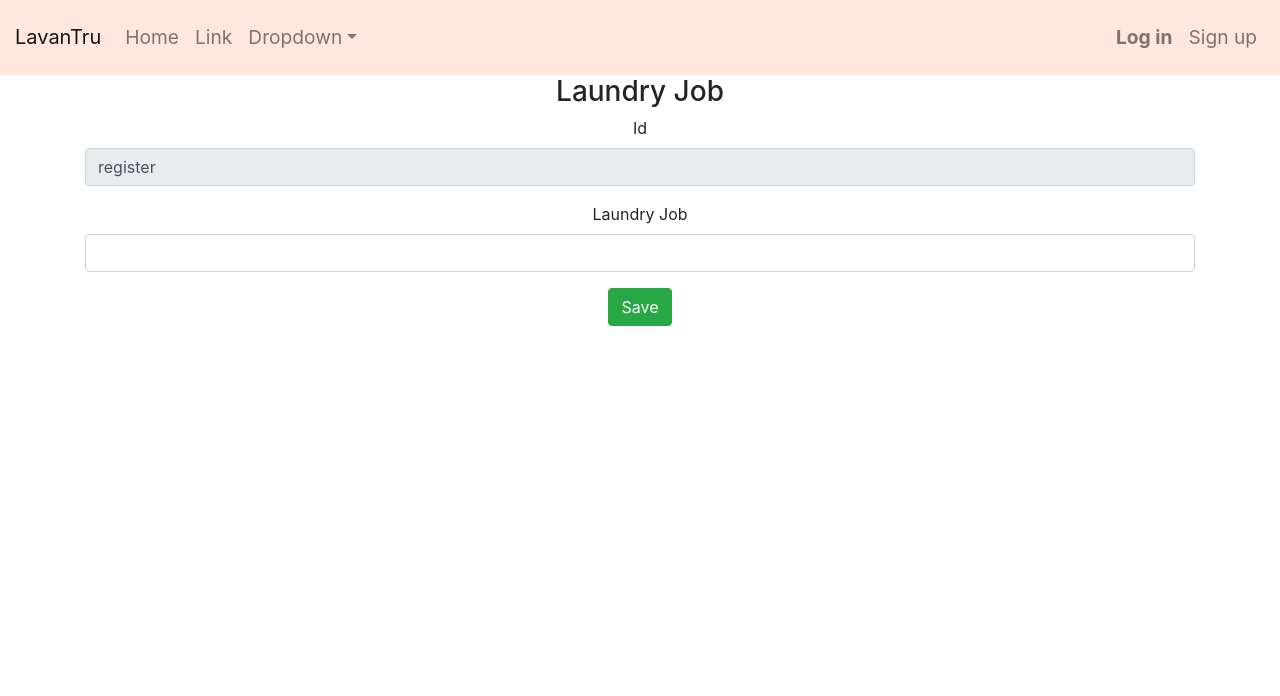
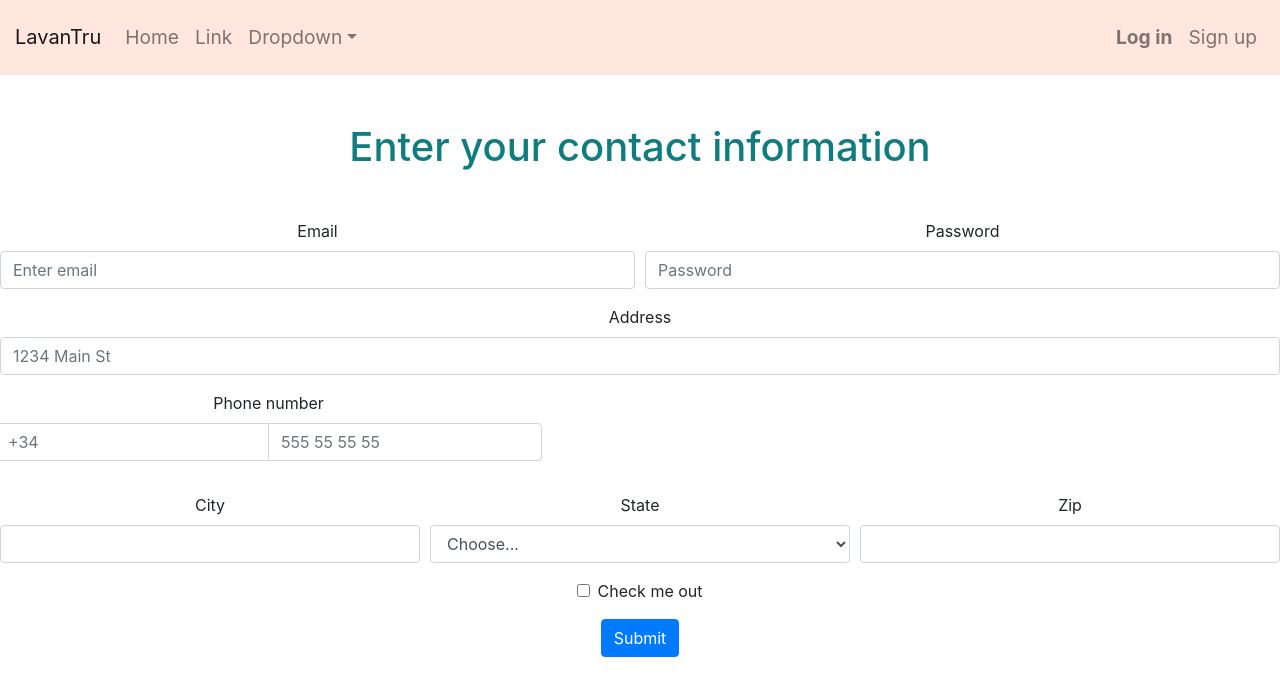
Before and after one commit to LavanTru/webapp, a React (Create React App) app in the folder front-end/: page /register/washer in a window 1280 px wide. Shown: the top 696 px of the page. Built offline with nearby package versions, Linux system fonts and the light colour scheme; no server answers.

Commit message:
Started RegisterWasher

```diff
--- a/front-end/src/App.js
+++ b/front-end/src/App.js
@@ -10,6 +10,7 @@ import {
   Route
 } from "react-router-dom";
 import RegisterWasherOrWashee from './component/RegisterWasherOrWashee';
+import RegisterWasher from './component/RegisterWasher';
 
 
 /**React Component representing the high-level structure of the application.
@@ -39,9 +40,12 @@ class App extends Component {
             {/* {this.state.mainContent} */}
 
             <Switch>
-              <Route path="/register" exact component={RegisterWasherOrWashee} />
+            <Route exact path="/register"  component={RegisterWasherOrWashee} />
+            <Route exact path="/register/washer"  component={RegisterWasher} />
+
               <Route path="/" exact component={ListLndryJobsComponent} />
               <Route path="/:id" component={LndryJobDetailsComponent} />
+
             </Switch>
           </>
         </Router>
--- /dev/null
+++ b/front-end/src/component/RegisterWasher.jsx
@@ -0,0 +1,75 @@
+import React, { Component } from 'react';
+import { Form, Col, Button, InputGroup } from "react-bootstrap";
+
+class RegisterWasher extends Component {
+    render() {
+        return (
+            <div>
+                <h1 className="lavantruGreen m-5"
+                >Enter your contact information</h1>
+                <Form>
+                    <Form.Row>
+                        <Form.Group as={Col} controlId="formGridEmail">
+                            <Form.Label>Email</Form.Label>
+                            <Form.Control type="email" placeholder="Enter email" />
+                        </Form.Group>
+
+                        <Form.Group as={Col} controlId="formGridPassword">
+                            <Form.Label>Password</Form.Label>
+                            <Form.Control type="password" placeholder="Password" />
+                        </Form.Group>
+                    </Form.Row>
+
+                    <Form.Group controlId="formGridAddress1">
+                        <Form.Label>Address</Form.Label>
+                        <Form.Control placeholder="1234 Main St" />
+                    </Form.Group>
+
+                    <Form.Row >
+                        <Form.Group controlId="formGridCountryCode">
+                            <Form.Label>Phone number</Form.Label>
+                            <Form.Group as={InputGroup} controlId="formGridPhone">
+                                <Form.Control placeholder="+34" />
+                                <Form.Control placeholder="555 55 55 55" />
+
+                            </Form.Group>
+                        </Form.Group>
+
+
+                    </Form.Row>
+
+
+                    <Form.Row>
+                        <Form.Group as={Col} controlId="formGridCity">
+                            <Form.Label>City</Form.Label>
+                            <Form.Control />
+                        </Form.Group>
+
+                        <Form.Group as={Col} controlId="formGridState">
+                            <Form.Label>State</Form.Label>
+                            <Form.Control as="select" value="Choose...">
+                                <option>Choose...</option>
+                                <option>...</option>
+                            </Form.Control>
+                        </Form.Group>
+
+                        <Form.Group as={Col} controlId="formGridZip">
+                            <Form.Label>Zip</Form.Label>
+                            <Form.Control />
+                        </Form.Group>
+                    </Form.Row>
+
+                    <Form.Group id="formGridCheckbox">
+                        <Form.Check type="checkbox" label="Check me out" />
+                    </Form.Group>
+
+                    <Button variant="primary" type="submit">
+                        Submit
+  </Button>
+                </Form>
+            </div>
+        );
+    }
+}
+
+export default RegisterWasher;
```
